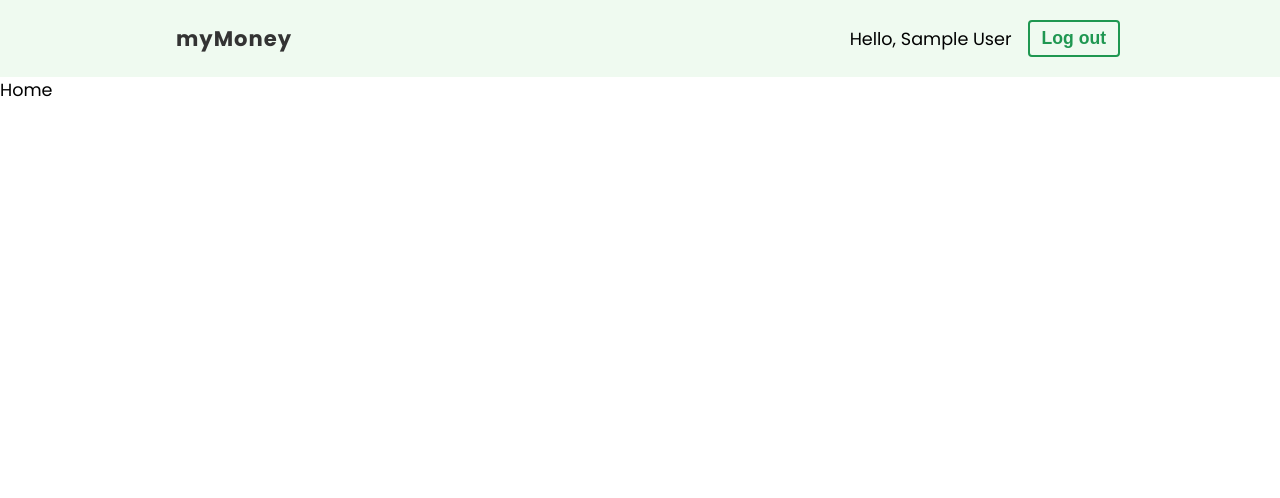
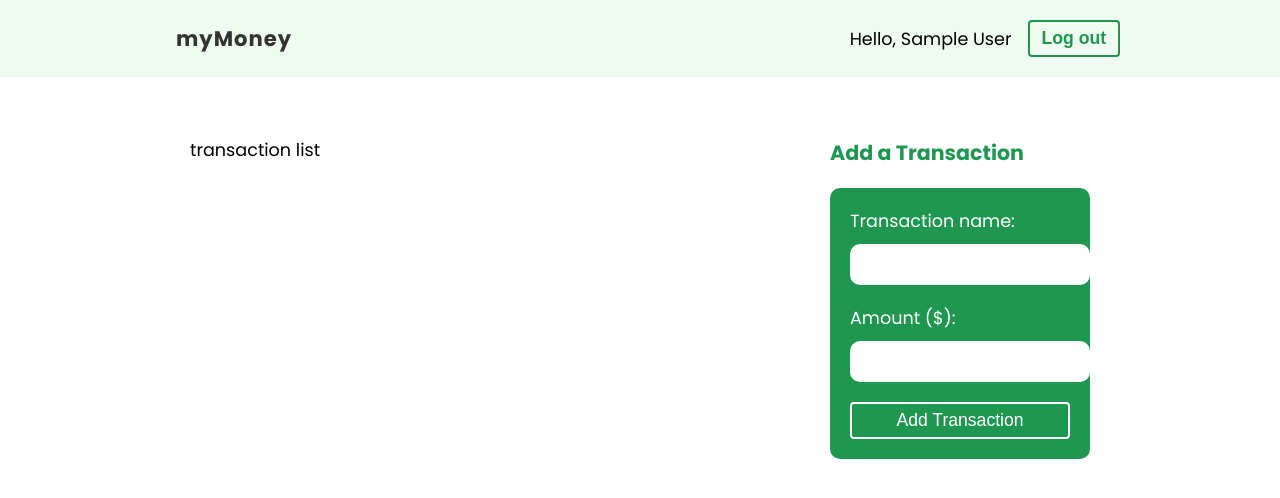
Before and after one commit to redapy/Finance-tracker, a React (Create React App) app: page / in a window 1280 px wide. Shown: the top 498 px of the page. Built offline with nearby package versions, Linux system fonts and the light colour scheme; no server answers; sample sign-in values are in the browser's storage.

Commit message:
create the transaction form and the home page template

```diff
--- a/src/pages/home/Home.js
+++ b/src/pages/home/Home.js
@@ -1,6 +1,14 @@
 import styles from "./Home.module.css";
+import TransactionForm from "./TransactionForm";
 const Home = () => {
-  return <div>Home</div>;
+  return (
+    <div className={styles.container}>
+      <div className={styles.content}>transaction list</div>
+      <div className={styles.sidebar}>
+        <TransactionForm />
+      </div>
+    </div>
+  );
 };
 
 export default Home;
--- a/src/pages/home/Home.module.css
+++ b/src/pages/home/Home.module.css
@@ -0,0 +1,55 @@
+.container {
+  display: grid;
+  grid-template-columns: 2fr 1fr;
+  max-width: 960px;
+  margin: 60px auto;
+}
+
+.content {
+  padding: 0 30px;
+}
+
+.sidebar {
+  padding: 0 30px;
+}
+
+.sidebar h3 {
+  color: #1f9751;
+  margin-bottom: 20px;
+}
+
+.sidebar form {
+  padding: 20px;
+  background: #1f9751;
+  border-radius: 10px;
+}
+
+.sidebar label {
+  margin: 0 auto;
+  margin-bottom: 20px;
+  display: block;
+  color: #fff;
+}
+
+.sidebar input {
+  display: block;
+  width: 100%;
+  padding: 10px;
+  margin-top: 10px;
+  border: 0;
+  border-radius: 10px;
+  color: #555;
+  font-size: 1em;
+}
+
+.sidebar button {
+  width: 100%;
+  display: block;
+  padding: 6px 12px;
+  background-color: transparent;
+  color: #fff;
+  font-size: 1em;
+  border: 2px solid #fff;
+  border-radius: 4px;
+  cursor: pointer;
+}
--- /dev/null
+++ b/src/pages/home/TransactionForm.js
@@ -0,0 +1,42 @@
+import { useState } from "react";
+
+const TransactionForm = () => {
+  const [name, setName] = useState("");
+  const [amount, setAmount] = useState("");
+
+  const handleSubmit = (e) => {
+    e.preventDefault();
+    console.log({
+      name,
+      amount,
+    });
+  };
+  return (
+    <>
+      <h3>Add a Transaction</h3>
+      <form onSubmit={handleSubmit}>
+        <label>
+          <span>Transaction name:</span>
+          <input
+            type="text"
+            required
+            onChange={(e) => setName(e.target.value)}
+            value={name}
+          />
+        </label>
+        <label>
+          <span>Amount ($):</span>
+          <input
+            type="number"
+            required
+            onChange={(e) => setAmount(e.target.value)}
+            value={amount}
+          />
+        </label>
+        <button>Add Transaction</button>
+      </form>
+    </>
+  );
+};
+
+export default TransactionForm;
```
